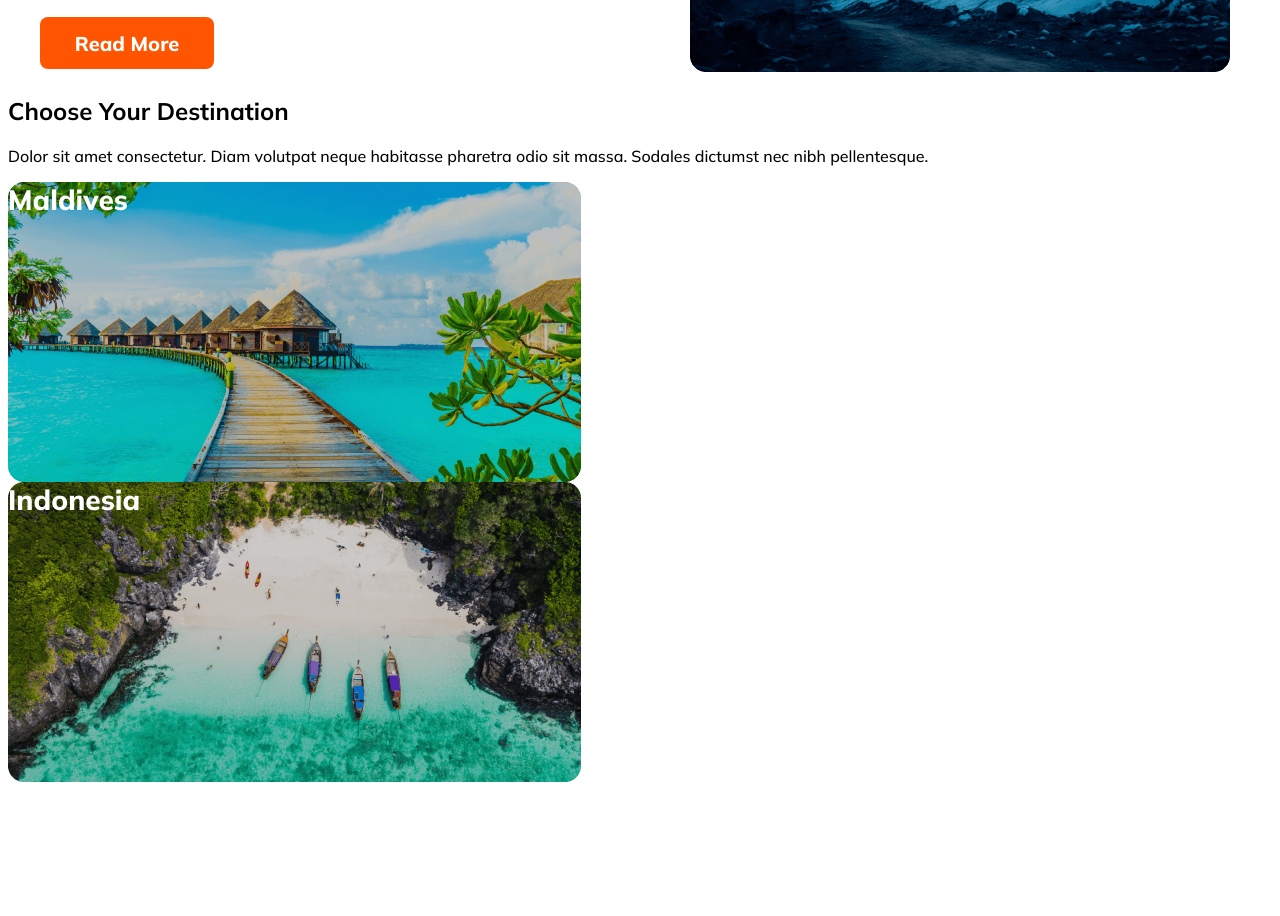
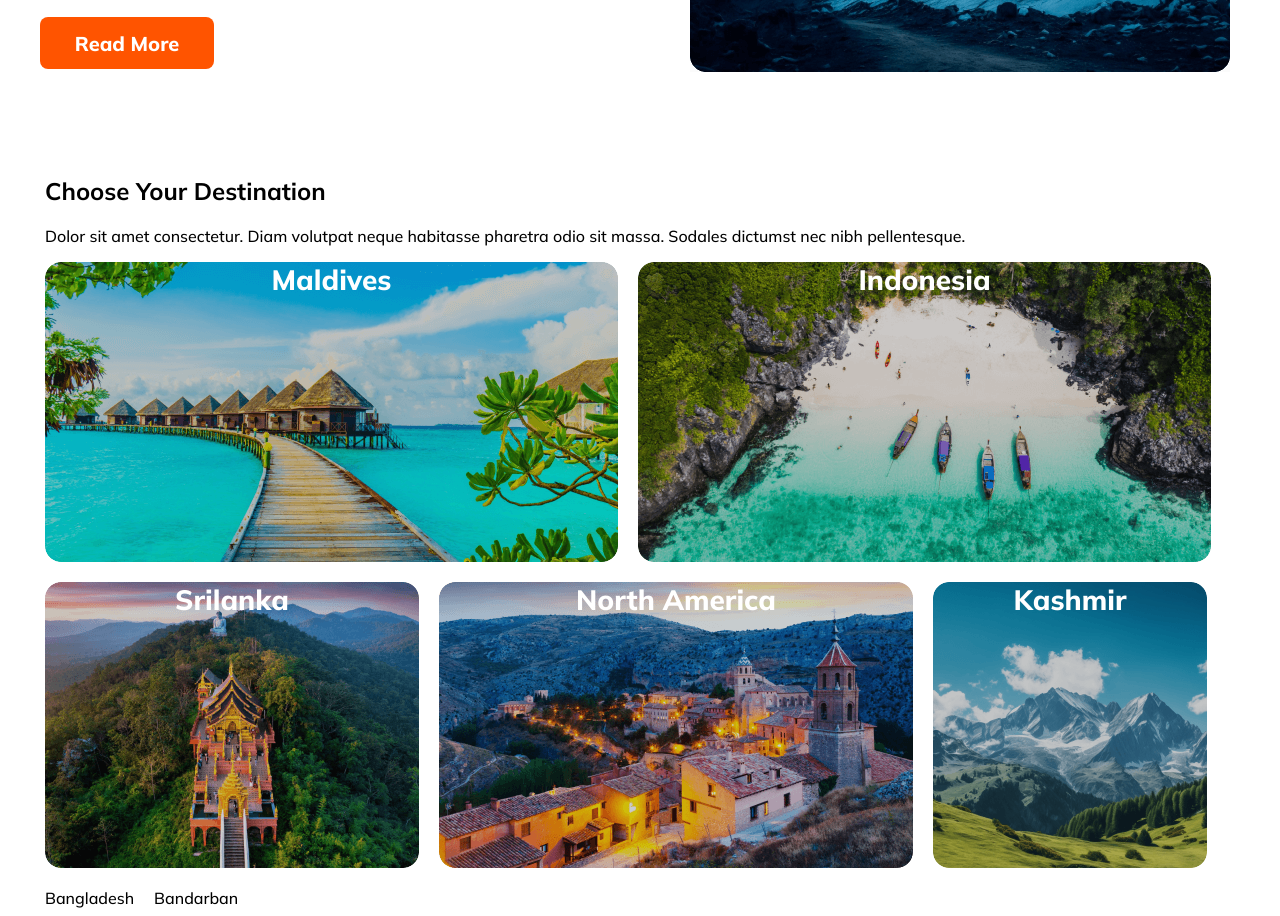
Before and after one commit to SabbirAhmedShojib/Travel-Website-Iqra-Travels-, a plain HTML site: page index.html in a window 1280 px wide. Shown: the part 1249-2165 px from the top of the page. Before the commit the page ends 2039 px from the top, so only its background shows below. Drawn offline with Linux system fonts and the light colour scheme.

Commit message:
destination images added

```diff
--- a/index.html
+++ b/index.html
@@ -68,6 +68,11 @@
             <div class="mal-ind">
                 <div class="maldives">Maldives</div>
                 <div class="indonesia">Indonesia</div>
+                <div class="srilanka">Srilanka</div>
+                <div class="north-america">North America</div>
+                <div class="kashmir">Kashmir</div>
+                <div class="bangladesh">Bangladesh</div>
+                <div class="bandarban">Bandarban</div>
             </div>
         </section>
     </main>
--- a/styles/style.css
+++ b/styles/style.css
@@ -143,9 +143,27 @@ line-height: 26px; /* 162.5% */
     margin-left: 100px ;
     width: 50%;
 }
+.destination{
+    max-width: 1250px;
+    margin: 0 auto;
+   margin-top: 100px;
+   position: relative;
+   translate: 30px;
+}
+.mal-ind{
+   display: flex;
+   flex-shrink: 0;
+   flex-wrap: wrap;
+   gap: 20px;
+   text-align: center;
+
+
+}
 .maldives{
+    border-radius: 16px;
     background-image: url(../Images/Rectangle\ 5.png);
     background-repeat: no-repeat;
+    width: 573px;
     height: 300px;
     justify-content: center;
     align-items: center;
@@ -155,9 +173,47 @@ font-weight: 800;
 
 }
 .indonesia{
+    border-radius: 16px;
     background-image: url(../Images/Rectangle\ 8.png);
     background-repeat: no-repeat;
     height: 300px;
+    width: 573px;
+    justify-content: center;
+    align-items: center;
+    color: #FFF;
+font-size: 28px;
+font-weight: 800;
+}
+.srilanka{
+    border-radius: 16px;
+    background-image: url(../Images/Rectangle\ 6.png);
+    background-repeat: no-repeat;
+    height: 286px;
+    width: 374px;
+    justify-content: center;
+    align-items: center;
+    color: #FFF;
+font-size: 28px;
+font-weight: 800;
+}
+.north-america{
+    border-radius: 16px;
+    background-image: url(../Images/Rectangle\ 7.png);
+    background-repeat: no-repeat;
+    height: 286px;
+    width: 474px;
+    justify-content: center;
+    align-items: center;
+    color: #FFF;
+font-size: 28px;
+font-weight: 800;
+}
+.kashmir{
+    border-radius: 16px;
+    background-image: url(../Images/Rectangle\ 9.png);
+    background-repeat: no-repeat;
+    height: 286px;
+    width: 274px;
     justify-content: center;
     align-items: center;
     color: #FFF;
```
